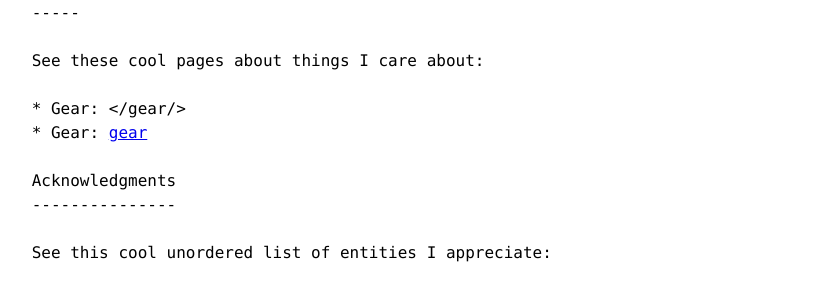
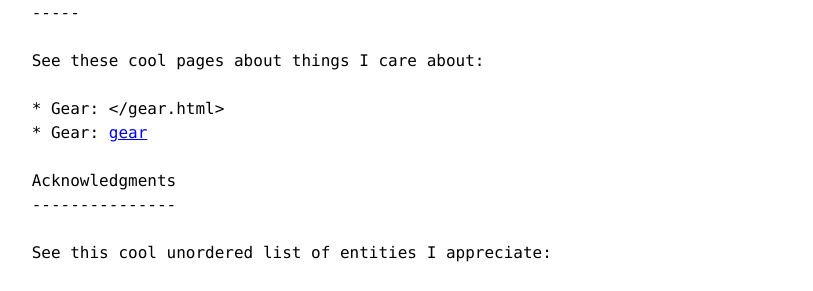
Before and after one commit to mathiaslyngbye/mathiaslyngbye.github.io, a Jekyll site: the page built from index.md, in a window 1280 px wide. Shown: the part 367-658 px from the top of the page, without its empty margins (223-1036 px from the left). Built offline with Jekyll 4.4.1, drawn with Linux system fonts in a browser that asks for light colours; part of the change alters nothing that is shown.

Commit message:
Further experiment with page links
Updated links for the Gear section to use .html extension.

```diff
--- a/index.md
+++ b/index.md
@@ -10,8 +10,8 @@ I am a robotics and automation software engineer at Inwatec, working on the deve
 
 ## Pages
 See these cool pages about things I care about:
-* Gear: </gear/>
-* Gear: [gear](/gear/)
+* Gear: </gear.html>
+* Gear: [gear](/gear.html)
 
 ## Acknowledgments
 See this cool unordered list of entities I appreciate:
```
